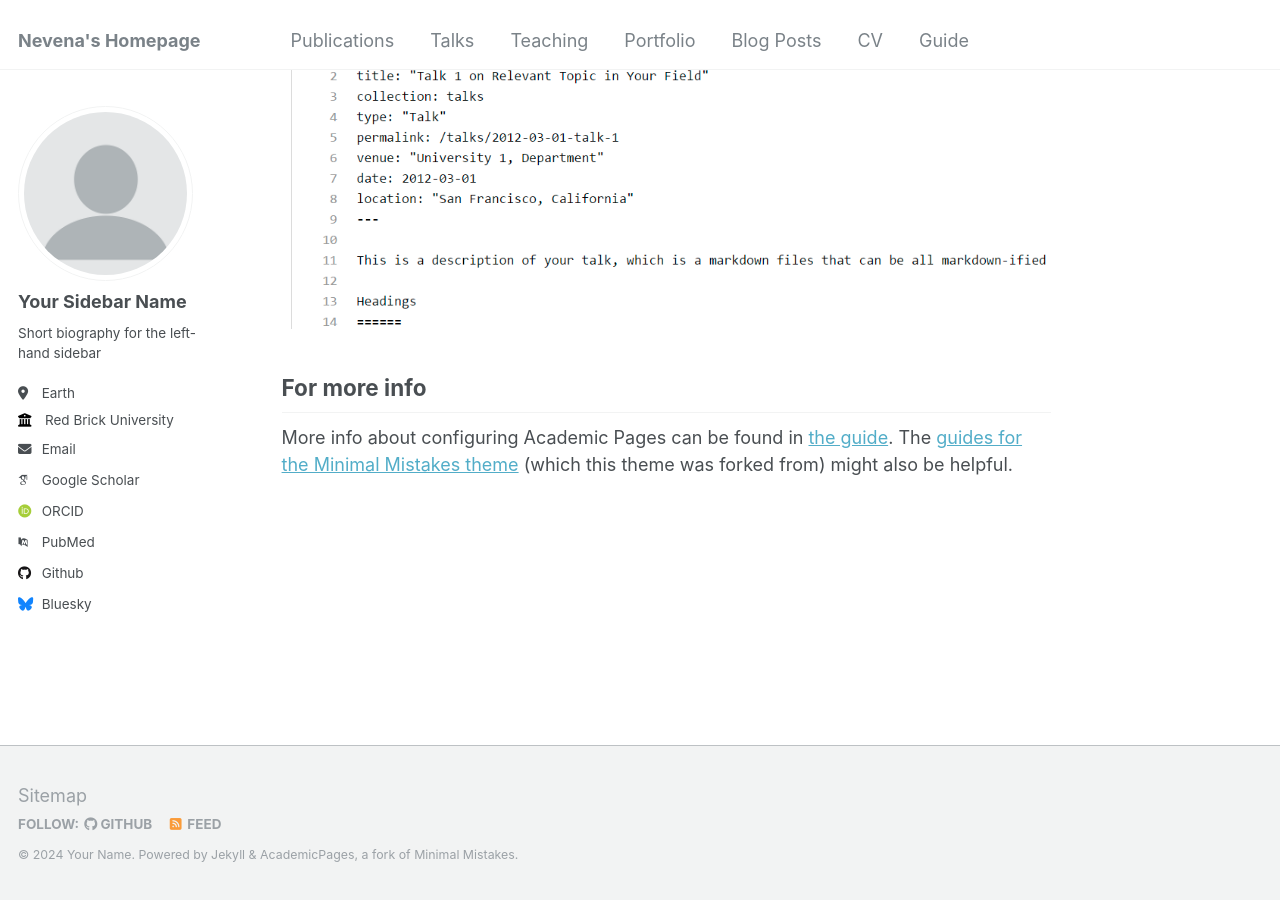
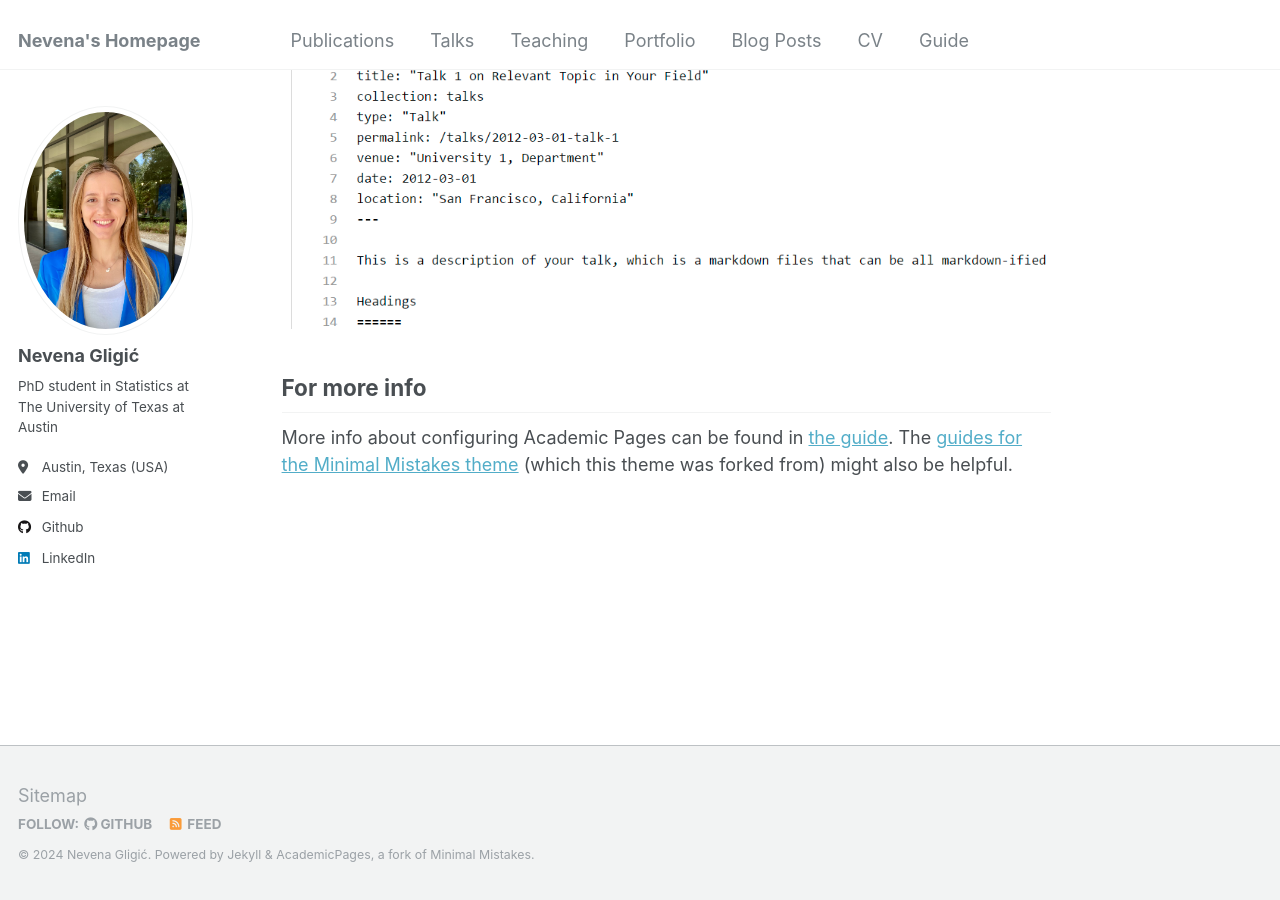
Before and after one commit to NevenaGligic/ngligic, a Jekyll site: the page built from _pages/about.md, in a window 1280 px wide and 900 px high, scrolled down 2660 px. Built offline with Jekyll 4.4.1, drawn with Linux system fonts in a browser that asks for light colours; some web fonts are replaced.

Commit message:
Update _config.yml

```diff
--- a/_config.yml
+++ b/_config.yml
@@ -10,45 +10,45 @@
 locale                   : "en-US"
 title                    : "Nevena's Homepage"
 title_separator          : "-"
-name                     : &name "Your Name"
-description              : &description "personal description"
-url                      : https://academicpages.github.io # the base hostname & protocol for your site e.g. "https://mmistakes.github.io"
+name                     : &name "Nevena Gligić"
+description              : &description "PhD student in Statistics at The University of Texas at Austin"
+url                      : https://nevenagligic.github.io # the base hostname & protocol for your site e.g. "https://mmistakes.github.io"
 baseurl                  : "" # the subpath of your site, e.g. "/blog"
-repository               : "academicpages/academicpages.github.io"
+repository               : "NevenaGligic/nevenagligic.github.io"
 
 # Site Author - The following control what appear as part of the author content on the side bar.
 #               If a field is blank the icon and link will not appear, otherwise it will be shown.
 #               Additional customization can be done by editing /_includes/author-profile.html
 author:
   # Biographic information
-  avatar           : "profile.png"
-  name             : "Your Sidebar Name"
+  avatar           : "IMG_0518.jpeg"
+  name             : "Nevena Gligić"
   pronouns         : # example: "she/her"
-  bio              : "Short biography for the left-hand sidebar"
-  location         : "Earth"
-  employer         : "Red Brick University"
+  bio              : "PhD student in Statistics at The University of Texas at Austin"
+  location         : "Austin, Texas (USA)"
+  employer         :
   uri              : # URL
-  email            : "none@example.org"
+  email            : "nevena.gligic@utexas.edu"
 
   # Academic websites
   arxiv            : # URL - Update with the correct link to your profile
-  googlescholar    : "https://scholar.google.com/citations?user=PS_CX0AAAAAJ"
+  googlescholar    : # URL
   impactstory      : # URL
-  orcid            : "http://orcid.org/yourorcidurl"
+  orcid            : # URL
   semantic         : # URL
-  pubmed           : "https://www.ncbi.nlm.nih.gov/pubmed/?term=john+snow"
+  pubmed           : # URL
   researchgate     : # URL
 
   # Repositories and software development
   bitbucket        : # Username - Update with your username on the site
   codepen          : # Username
   dribbble         : # Username
-  github           : "academicpages"
+  github           : "NevenaGligic"
   kaggle           : # Username
   stackoverflow    : # User number or user number and name (i.e., use "1" or "1/jeff-atwood")
 
   # Social media
-  bluesky          : "bsky.app" # Replace this with you Bluesky username
+  bluesky          : # Replace this with you Bluesky username
   facebook         : # Username
   flickr           : # Username
   foursquare       : # Username
@@ -57,7 +57,7 @@ author:
   keybase          : # Username
   instagram        : # Username
   lastfm           : # Username
-  linkedin         : # Username
+  linkedin         : "nevena-gligic" # Username
   mastodon         : # URL
   medium           : # URL
   pinterest        : # Username
@@ -281,7 +281,7 @@ sass:
 permalink: /:categories/:title/
 # paginate: 5 # amount of posts to show
 # paginate_path: /page:num/
-timezone: America/Los_Angeles # http://en.wikipedia.org/wiki/List_of_tz_database_time_zones
+timezone: America/Chicago # http://en.wikipedia.org/wiki/List_of_tz_database_time_zones
 
 
 # Plugins
```
